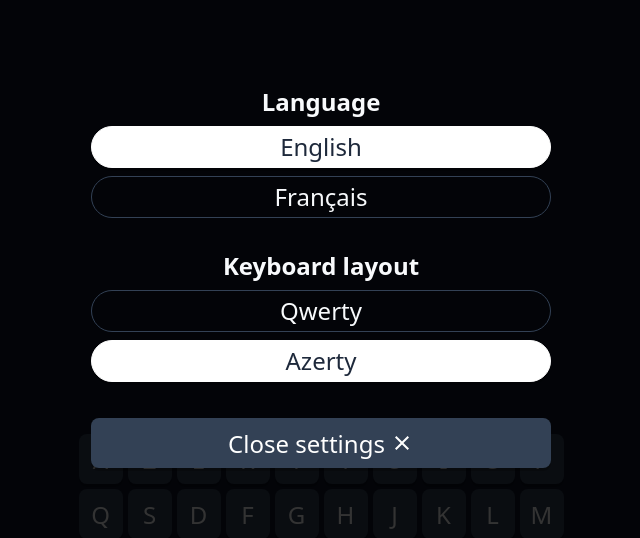
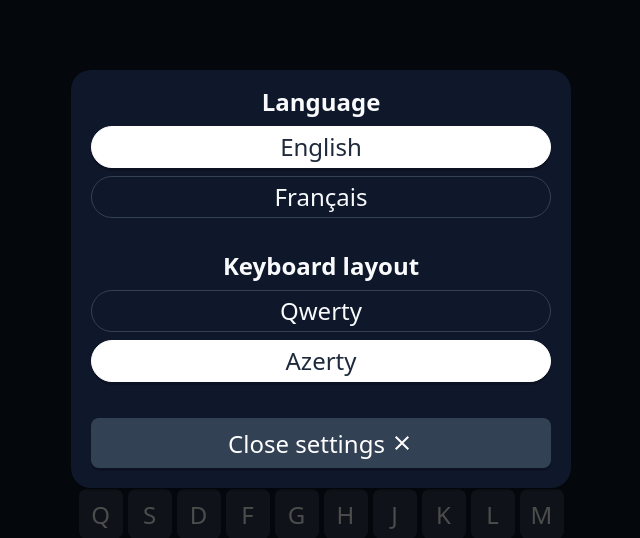
Before and after one commit to lobertrand/wordle-game, a Vue app: page / in a window 1280 px wide. Both pictures are taken after a click on the button 480 px from the left and 755 px from the top of the page. Shown: the part 121-659 px from the top of the page, without its empty margins (319-959 px from the left). Built offline with nearby package versions, Linux system fonts and the light colour scheme; no server answers.

Commit message:
Refactoring

```diff
--- a/src/assets/css/global.css
+++ b/src/assets/css/global.css
@@ -204,22 +204,23 @@ body {
 
 .settings-overlay {
   display: none;
-}
-
-.settings-overlay.open {
-  display: flex;
-  position: fixed;
+  position: absolute;
   justify-content: center;
+  align-items: center;
   top: 0;
   left: 0;
   bottom: 0;
   right: 0;
   z-index: 1;
-  background-color: rgba(0, 0, 0, 0.8);
+  overflow: auto;
+  background-color: rgba(0, 0, 0, 0.7);
+}
+
+.settings-overlay.open {
+  display: flex;
 }
 
 .settings-content {
-  height: 100%;
   width: 100%;
   max-width: var(--max-content-width);
   display: flex;
@@ -227,6 +228,10 @@ body {
   justify-content: center;
   gap: 36px;
   padding: 20px;
+  margin: 20px;
+  border-radius: 20px;
+  box-shadow: 0 3px 0 rgba(0, 0, 0, 0.2);
+  background-color: var(--bg-color);
 }
 
 .settings-overlay .settings-section {
--- a/src/components/HelloWorld.vue
+++ b/src/components/HelloWorld.vue
@@ -1,7 +1,10 @@
 <template>
   <div class="word-list" id="word-list" ref="wordListElement">
-    <div class="word" v-for="word in attemps" v-bind:key="word.word">
-      <span class="letter-wrapper" v-for="letter in word.letters" :key="letter"
+    <div class="word" v-for="word in attemps" v-bind:key="word.id">
+      <span
+        class="letter-wrapper"
+        v-for="letter in word.letters"
+        :key="letter.id"
         ><span
           class="letter"
           :class="
@@ -19,7 +22,7 @@
       <span
         class="letter-wrapper"
         v-for="letter in input.letters"
-        :key="letter"
+        :key="letter.id"
       >
         <span class="letter" :class="badInput ? 'bad-input' : ''">{{
           letter.value
@@ -37,9 +40,9 @@
       >
         <button
           class="btn"
-          v-for="keyboardKey in keyboardRow"
+          v-for="keyboardKey in [...keyboardRow]"
           :key="keyboardKey"
-          v-on:click="inputLetter(keyboardKey)"
+          @click="inputLetter(keyboardKey)"
         >
           {{ keyboardKey }}
         </button>
@@ -49,14 +52,14 @@
       <button
         class="btn settings-btn"
         :title="i18n('game.settings')"
-        v-on:click="settings.open = true"
+        @click="settings.open = true"
       >
         <img src="@/assets/icons/settings.svg" aria-hidden="true" />
       </button>
       <button
         class="btn submit-btn"
         :title="i18n('game.submit')"
-        v-on:click="submitWord()"
+        @click="submitWord()"
         :disabled="input.length !== 5"
       >
         <span>{{ i18n("game.submit") }}</span>
@@ -65,7 +68,7 @@
       <button
         class="btn erase-btn"
         :title="i18n('game.erase')"
-        v-on:click="removeLastLetter()"
+        @click="removeLastLetter()"
         :disabled="input.length === 0"
       >
         <img src="@/assets/icons/backspace.svg" aria-hidden="true" />
@@ -128,7 +131,7 @@
         <button
           class="btn"
           :title="i18n('settings.close')"
-          v-on:click="settings.open = false"
+          @click="settings.open = false"
         >
           <span>{{ i18n("settings.close") }}</span>
           <img src="@/assets/icons/close.svg" aria-hidden="true" />
--- a/src/model/util.ts
+++ b/src/model/util.ts
@@ -5,3 +5,5 @@ export const randomElement = function <T>(arr: T[]): T {
   const index = Math.floor(Math.random() * arr.length);
   return arr[index];
 };
+
+export const uniqueId = (): number => Math.floor(Math.random() * 1e10);
--- a/src/model/word.ts
+++ b/src/model/word.ts
@@ -1,4 +1,4 @@
-import { isCapitalLetter } from "./util";
+import { uniqueId, isCapitalLetter } from "./util";
 
 export const WORD_LENGTH = 5;
 
@@ -11,6 +11,7 @@ export type KeyboardLayout = keyof typeof KEYBOARDS;
 export type Status = "ABSENT" | "WRONG_POSITION" | "RIGHT_POSITION";
 
 export class Letter {
+  id = uniqueId();
   value: string;
   status: Status;
 
@@ -21,6 +22,7 @@ export class Letter {
 }
 
 export class Word {
+  id = uniqueId();
   word = "";
   letters: Letter[] = [];
   constructor(word = "") {
```
